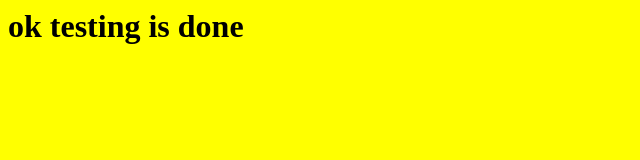
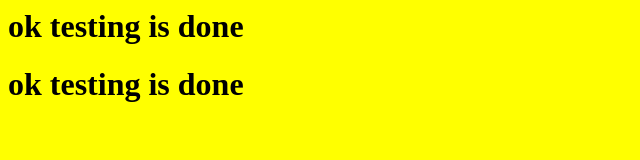
Before and after one commit to SyedRahat/riyan, a plain HTML site: page index.html in a window 1280 px wide. Shown: the whole page, without its empty margins (0-640 px from the left). Drawn offline with Linux system fonts and the light colour scheme.

Commit message:
second commit

```diff
--- a/index.html
+++ b/index.html
@@ -1,7 +1,7 @@
 <html>
 <body bgcolor="yellow">
 <h1>ok testing is done</h1>
-
+<h1>ok testing is done</h1>
 
 </body>
 </html>
```
